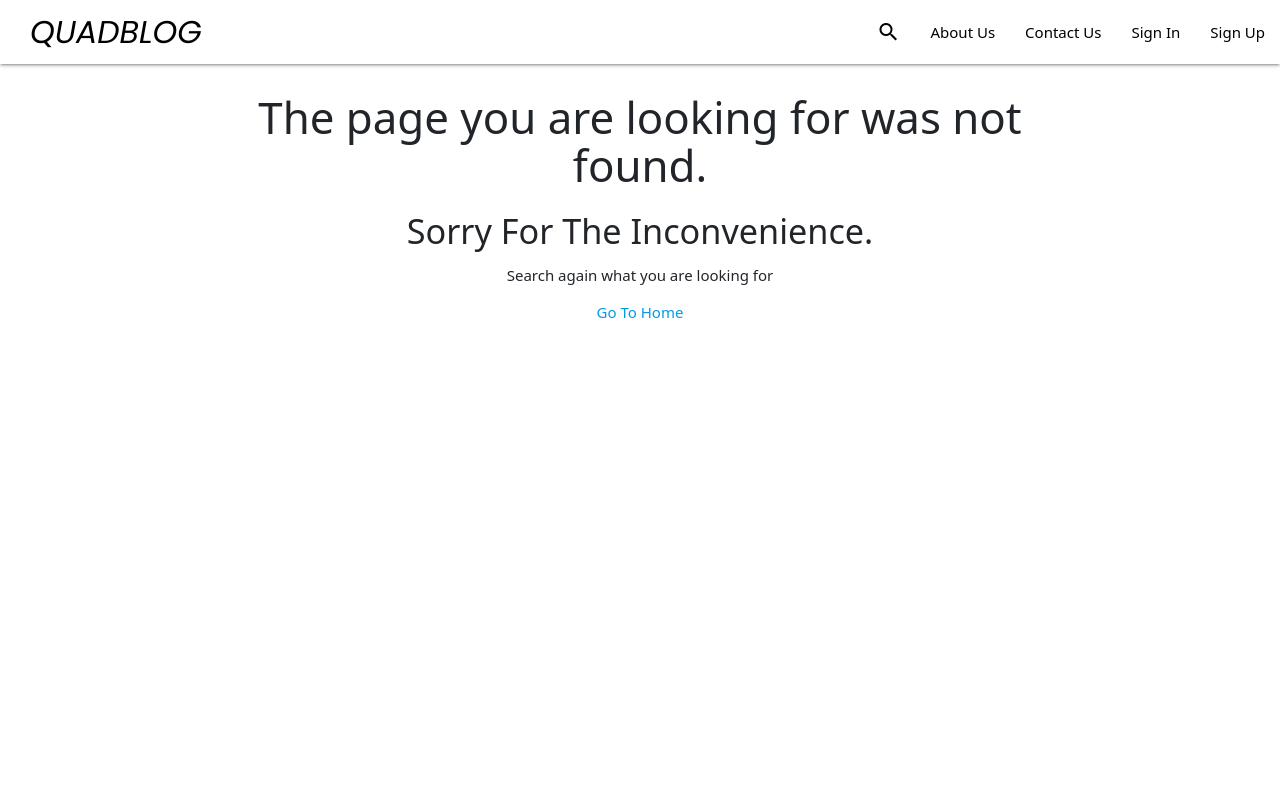
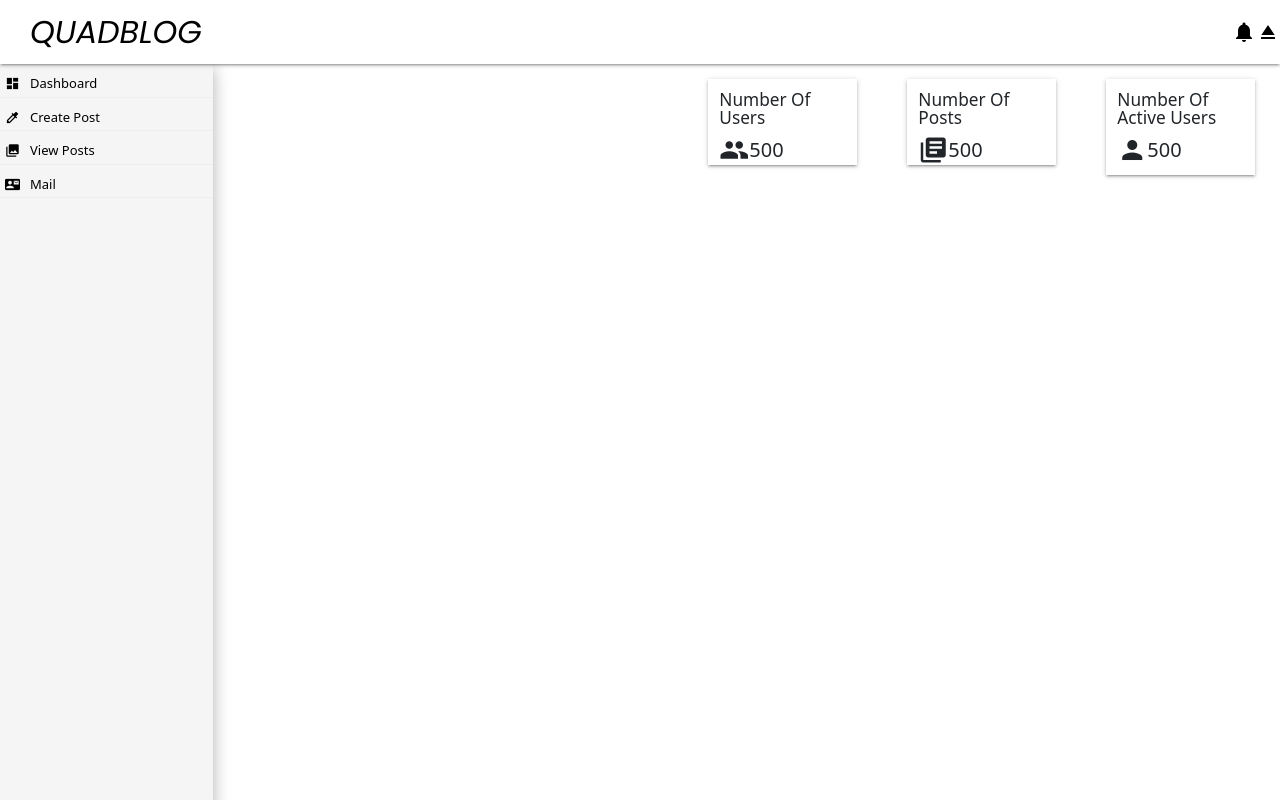
Before and after one commit to akanniquadree/Quad_Blog, a React (Create React App) app in the folder client/: page /admin in a window 1280 px wide. Built offline with nearby package versions, Linux system fonts and the light colour scheme; the HTML template or start-up script is replaced by a standard one.

Commit message:
Admin Panel dashboard added

```diff
--- a/client/src/App.css
+++ b/client/src/App.css
@@ -132,7 +132,7 @@ input[type=search]{
 
 .cardHover:hover{
     width: 95%;
-    background-color: #f0eeee !important;
+    background-color: #faf0f0 !important;
     cursor: pointer;
 }
 .card-action2{
--- a/client/src/App.js
+++ b/client/src/App.js
@@ -25,9 +25,12 @@ import EditWrite from './Pages/EditWrite';
 import ParticularCategory from './Pages/ParticularCategory';
 import UserInfo from './Pages/UserInfo';
 import ParticularPost from './Pages/ParticularPost';
+import Dashboard from './Pages/Admin/Dashboard';
+import { useLocation } from 'react-router-dom';
 
 const Routing =()=>{
   const {state, dispatch} = useContext(UserContext)
+  const history = useLocation()
   useEffect(()=>{
     try{
       const user = JSON.parse(localStorage.getItem("user"))
@@ -40,7 +43,12 @@ const Routing =()=>{
 
   },[])
   return(
+    <>
+    {
+        history.pathname != "/admin"   && <Navbar/>
+      }
     <Routes>
+
         <Route path='/' exact element={<Home/>}/>
         <Route path='/category/:name' element={<ParticularCategory/>}/>
         <Route path='/post/:id' element={<ParticularPost/>}/>
@@ -59,13 +67,18 @@ const Routing =()=>{
         <Route path='/users/:id/verify/:token' exact element={<VerifyEmail/>}/>
         <Route path="/users/:id/resetpassword/:token" element={<NewPassword/>}></Route>
 
+        {/* Admin Route */}
+        <Route path="/admin" exact element={<Dashboard/>}></Route>
+
         <Route path="*" element={<NotPage/>}></Route>
       </Routes>
+      </>
   )
 }
 
 
 function App() {
+
   const [state, dispatch] = useReducer(reducer, initialState)
   const [scrollBtn, setScrollBtn] = useState(false)
   useEffect(() => {
@@ -85,8 +98,9 @@ const handleScroll = (e) =>{
   return (
     <UserContext.Provider value={{state, dispatch}}>
     <BrowserRouter>
-      <Navbar/>
-      {/* <Carousel/> */}
+
+      {/* <Navbar/> */}
+
       <Routing/>
       {/* <Foter/> */}
         <div role="button" onKeyUp={scrollTop} tabIndex="0" onClick={scrollTop} id="back-to-top" className={scrollBtn ? "back-btn-shown" : ""} >
--- /dev/null
+++ b/client/src/Pages/Admin/Component/Navbar.jsx
@@ -0,0 +1,20 @@
+import React from 'react'
+import { Link } from 'react-router-dom';
+
+export default function () {
+  return (
+    <div className='navbar-fixed'>
+        <nav>
+            <div className="nav-wrapper white">
+                <Link to="" className="brand-logo logo left" style={{color:"black"}}>QUADBLOG</Link>
+                <Link to="#" data-target="mobile-demo" className="sidenav-trigger left" style={{color:"black", marginLeft: "1px"}}><i className="large material-icons">menu</i></Link>
+                <ul className="right ">
+                   <li><i className='tiny material-icons black-text'>notifications</i></li>
+                   <li><i className='tiny material-icons black-text'>eject</i></li>
+
+                </ul>
+            </div>
+        </nav>
+    </div>
+  )
+}
--- /dev/null
+++ b/client/src/Pages/Admin/Component/Sidebar.jsx
@@ -0,0 +1,55 @@
+import React from 'react'
+import {Link} from "react-router-dom"
+
+
+function Sidebar() {
+  return (
+    <div className='mobiles #f5f5f5  z-depth-3 grey lighten-4'>
+    <Link to="/admin" className='link'>
+      <div className="profile-side-container">
+          <div className="profile-side-icon">
+            <i className="tiny material-icons">dashboard</i>
+          </div>
+          <div className="profile-side-name">
+              <span>Dashboard</span>
+          </div>
+      </div>
+    </Link>
+
+    <Link to="" className='link'>
+      <div className="profile-side-container">
+          <div className="profile-side-icon">
+            <i className="tiny material-icons">colorize</i>
+          </div>
+          <div className="profile-side-name">
+            <span>Create Post</span>
+          </div>
+      </div>
+    </Link>
+
+    <Link to="" className='link'>
+      <div className="profile-side-container">
+          <div className="profile-side-icon">
+            <i className="tiny material-icons">collections</i>
+          </div>
+          <div className="profile-side-name">
+            <span>View Posts</span>
+          </div>
+      </div>
+    </Link>
+
+    <Link to="" className='link'>
+        <div className="profile-side-container">
+          <div className="profile-side-icon">
+            <i className="tiny material-icons">contact_mail</i>
+          </div>
+          <div className="profile-side-name">
+            <span>Mail</span>
+          </div>
+        </div>
+    </Link>
+  </div>
+  )
+}
+
+export default Sidebar
--- /dev/null
+++ b/client/src/Pages/Admin/Dashboard.jsx
@@ -0,0 +1,52 @@
+import React, {useState} from 'react'
+import { Link } from 'react-router-dom';
+import Navbar from './Component/Navbar';
+import Sidebar from './Component/Sidebar';
+
+
+const drawerWidth = 240;
+
+function Dashboard(props) {
+
+  return (
+    <div>
+        <Navbar/>
+        <div className="row">
+            <div className="col s12 m2  mobile">
+            <Sidebar/>
+            </div>
+            <div className="col s12 m10">
+                <div className="row">
+                  <div className="col s12 m10 offset-m1">
+                    <div className="row" style={{marginTop:"15px"}}>
+                      <div className="col s12 m3 z-depth-1 hoverable" style={{marginLeft:"25px", marginRight:"25px" ,marginBottom:"10px"}} >
+                        <h6 >Number Of Users</h6>
+                        <div style={{display:"flex"}}>
+                          <i className='small material-icons'>group</i>
+                          <p style={{margin:"0px", fontSize:"20px"}}>  500</p>
+                        </div>
+                      </div>
+                      <div className="col s12 m3 z-depth-1 hoverable" style={{marginLeft:"25px", marginRight:"25px", marginBottom:"10px"}}>
+                        <h6>Number Of Posts</h6>
+                        <div style={{display:"flex"}}>
+                          <i className='small material-icons'>library_books</i>
+                          <p style={{margin:"0px", fontSize:"20px"}}>  500</p>
+                        </div>
+                      </div>
+                      <div className="col s12 m3 z-depth-1 hoverable" style={{marginLeft:"25px", marginRight:"25px"}}>
+                        <h6>Number Of Active Users</h6>
+                        <div style={{display:"flex"}}>
+                            <i className='small material-icons'>person</i>
+                            <p style={{margin:"0px", fontSize:"20px"}}>  500</p>
+                          </div>
+                        </div>
+                    </div>
+                  </div>
+                </div>
+            </div>
+        </div>
+    </div>
+  )
+}
+
+export default Dashboard
```
